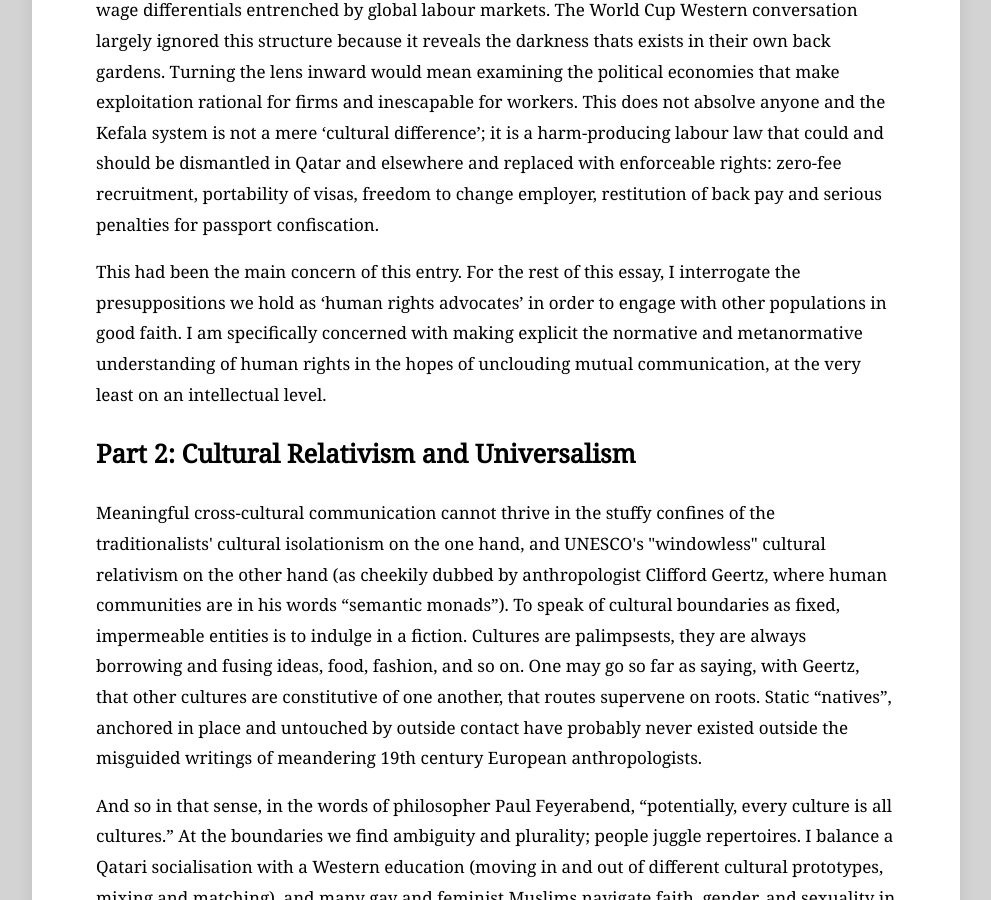
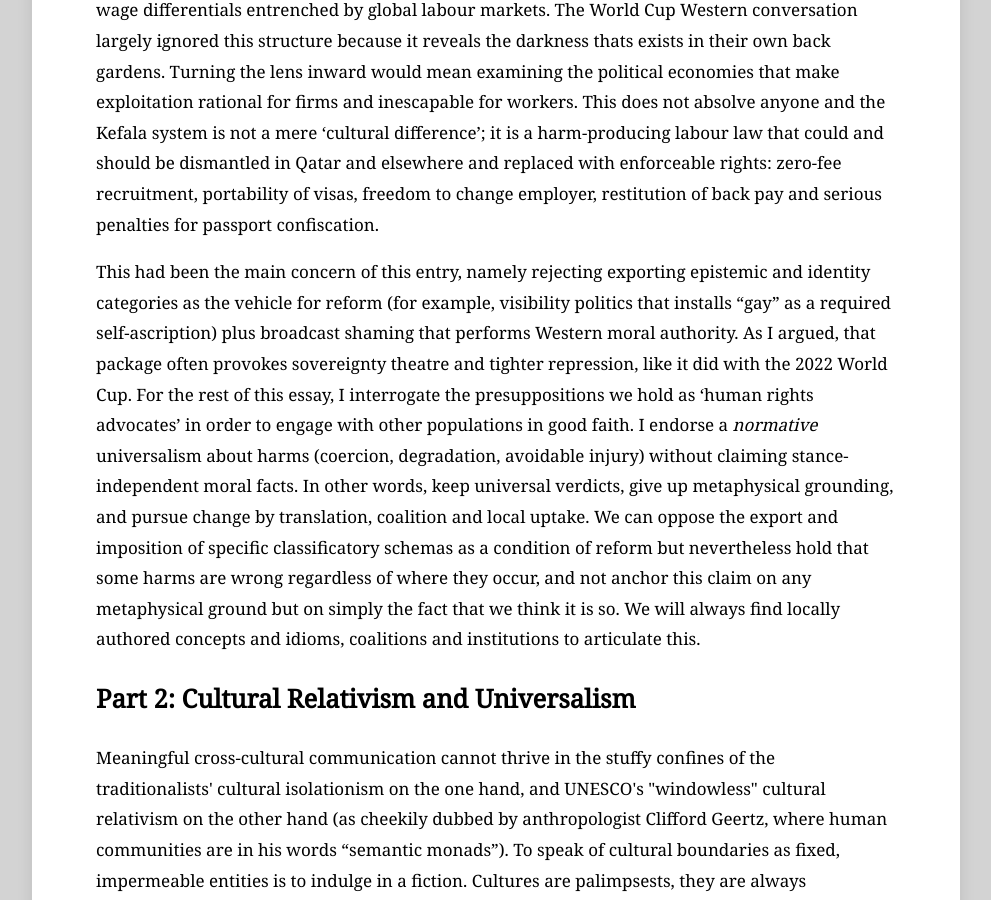
Before and after one commit to Catofminerva/Catofminerva.github.io, a Jekyll site: the page built from _posts/2022-11-21-worldcup.md, in a window 1280 px wide and 900 px high, scrolled down 6900 px. Shown: the whole window, without its empty margins (144-1135 px from the left). Built offline with Jekyll 4.4.1, drawn with Linux system fonts in a browser that asks for light colours; comment, search, counter and statistics services are not loaded.

Commit message:
Update 2022-11-21-worldcup.md

```diff
--- a/_posts/2022-11-21-worldcup.md
+++ b/_posts/2022-11-21-worldcup.md
@@ -75,7 +75,7 @@ The effect is therefore far more constrictive than it is liberatory. Same-sex re
 
 Western NGOs were right to spotlight migrant abuse. They were wrong to provincialise it as a uniquely exceptional 'Qatari barbarism'. To the Qatari state and employers, the migrant worker appears as a contract-bound economic actor, a temporary guest in a relation of supposed mutual benefit. In the migrants' own account one may hear a different story of the ambitions that carried him from Dhaka to Doha, the kinship networks that sustain him, and the humiliations registered as ruptures of dignity rather than as an abstract 'rights' violation. But the World Cup discourse was suspiciously absent in reference to structural issues of global capitalism, of recruitment debt in sending countries, sponsorship rules and brokerage chains in the Gulf, document capture and wage differentials entrenched by global labour markets. The World Cup Western conversation largely ignored this structure because it reveals the darkness thats exists in their own back gardens. Turning the lens inward would mean examining the political economies that make exploitation rational for firms and inescapable for workers. This does not absolve anyone and the Kefala system is not a mere 'cultural difference'; it is a harm-producing labour law that could and should be dismantled in Qatar and elsewhere and replaced with enforceable rights: zero-fee recruitment, portability of visas, freedom to change employer, restitution of back pay and serious penalties for passport confiscation.
 
-This had been the main concern of this entry. For the rest of this essay, I interrogate the presuppositions we hold as 'human rights advocates' in order to engage with other populations in good faith. I am specifically concerned with making explicit the normative and metanormative understanding of human rights in the hopes of unclouding mutual communication, at the very least on an intellectual level.
+This had been the main concern of this entry, namely rejecting exporting epistemic and identity categories as the vehicle for reform (for example, visibility politics that installs “gay” as a required self-ascription) plus broadcast shaming that performs Western moral authority. As I argued, that package often provokes sovereignty theatre and tighter repression, like it did with the 2022 World Cup. For the rest of this essay, I interrogate the presuppositions we hold as 'human rights advocates' in order to engage with other populations in good faith. I endorse a _normative_ universalism about harms (coercion, degradation, avoidable injury) without claiming stance-independent moral facts. In other words, keep universal verdicts, give up metaphysical grounding, and pursue change by translation, coalition and local uptake. We can oppose the export and imposition of specific classificatory schemas as a condition of reform but nevertheless hold that some harms are wrong regardless of where they occur, and not anchor this claim on any metaphysical ground but on simply the fact that we think it is so. We will always find locally authored concepts and idioms, coalitions and institutions to articulate this.
 
 ## Part 2: Cultural Relativism and Universalism
 
```
